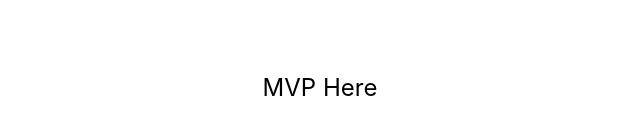
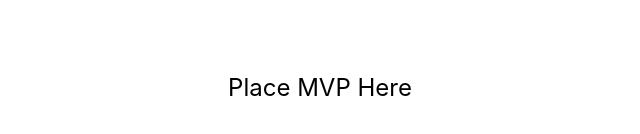
Before and after one commit to NFT-DAO/Akkadia, a Next.js app: page / in a window 1280 px wide. Shown: the part 312-446 px from the top of the page, without its empty margins (320-960 px from the left). Built offline with nearby package versions, Linux system fonts and the light colour scheme.

Commit message:
Making the landing page really simple and not the default

```diff
--- a/pages/index.js
+++ b/pages/index.js
@@ -5,6 +5,7 @@ import React from 'react'
 export default function Home() {
   return (
     <div className={styles.container}>
+
       <Head>
         <title>Acadia</title>
         <link rel="icon" href="/favicon.ico" />
@@ -12,7 +13,7 @@ export default function Home() {
 
       <main className={styles.main}>
         <p className={styles.description}>
-          MVP Here
+          Place MVP Here
         </p>
       </main>
 
```
